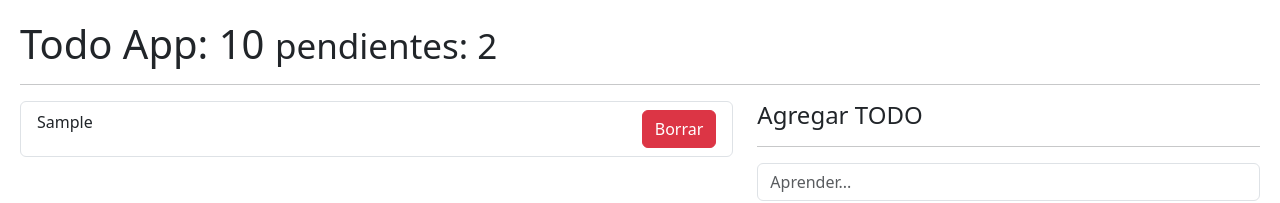
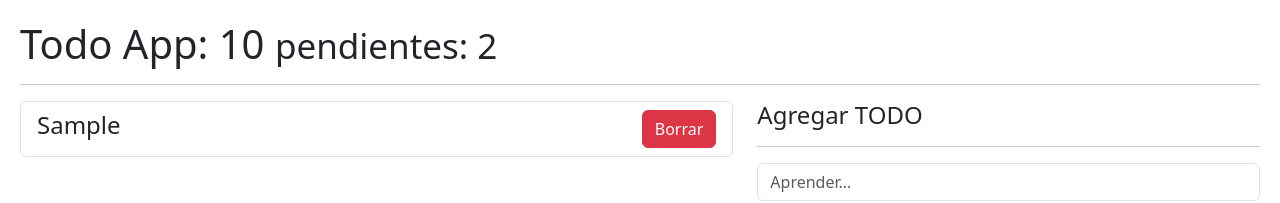
Before and after one commit to NachoBasilio/To-Do-List-Reducer, a React (Vite) app: page / in a window 1280 px wide. Both pictures are taken after typing "Sample" into the empty fields and a click on the button "Agregar". Shown: the top 203 px of the page. Built offline with nearby package versions, Linux system fonts and the light colour scheme.

Commit message:
Delete y toggle completado

```diff
--- a/src/components/TodoApp.jsx
+++ b/src/components/TodoApp.jsx
@@ -25,6 +25,24 @@ export default function TodoApp() {
         dispatch(action)
     }
 
+    const handlerDelete = (todoId) => {
+        const action = {
+            type: "delete Todo",
+            payload: todoId
+        }
+
+        dispatch(action)
+    }
+
+    const handleDoubleClick = (todoId) => {
+        const action = {
+            type: "toggle Todo",
+            payload: todoId
+        }
+
+        dispatch(action)
+    }
+
   return (
     <>
         <h1>
@@ -34,7 +52,7 @@ export default function TodoApp() {
 
         <div className="row">
             <div className="col-7">
-                <TodoList todos={todos} />
+                <TodoList todos={todos} handleDoubleClick={handleDoubleClick} handlerDelete={handlerDelete} />
             </div>
             <div className="col-5">
                 <h4>Agregar TODO</h4>
--- a/src/components/TodoItem.jsx
+++ b/src/components/TodoItem.jsx
@@ -1,11 +1,26 @@
 import PropTypes from 'prop-types';
 
-export default function TodoItem({todo}) {
+export default function TodoItem({todo, handlerDelete, handleDoubleClick}) {
+
   return (
     <>
-        <li  className="list-group-item d-flex justify-content-between">
-            <span className="aling-self-center">{todo.desc}</span>
-            <button className="btn btn-danger">
+        <li  className="list-group-item d-flex justify-content-between ">
+            {
+                todo.done
+                ? <span className="text-decoration-line-through align-self-center h4" onDoubleClick={
+                    () => handleDoubleClick(todo.id)
+                }>
+                    {todo.desc}
+                </span>
+                : <span className='align-self-center h4' onDoubleClick={
+                    () => handleDoubleClick(todo.id)
+                }>
+                    {todo.desc}
+                </span>
+            }
+            <button className="btn btn-danger" onClick={
+                () => handlerDelete(todo.id)
+            }>
                 Borrar
             </button>
         </li>
@@ -14,5 +29,7 @@ export default function TodoItem({todo}) {
 }
 
 TodoItem.propTypes = {
-    todo: PropTypes.object.isRequired
+    todo: PropTypes.object.isRequired,
+    handlerDelete: PropTypes.func.isRequired,
+    handleDoubleClick: PropTypes.func.isRequired
 }
--- a/src/components/TodoList.jsx
+++ b/src/components/TodoList.jsx
@@ -1,12 +1,12 @@
 import PropTypes from 'prop-types';
 import TodoItem from './TodoItem';
 
-export default function TodoList({todos}) {
+export default function TodoList({todos, handlerDelete, handleDoubleClick}) {
   return (
-    <ul className="list-group">
+    <ul className="list-group" >
         {
             todos.map( todo => (
-                <TodoItem key={todo.id} todo={todo} />
+                <TodoItem key={todo.id} todo={todo} handlerDelete={handlerDelete} handleDoubleClick={handleDoubleClick}/>
             ))
         }
     </ul>
@@ -14,5 +14,7 @@ export default function TodoList({todos}) {
 }
 
 TodoList.propTypes = {
-    todos: PropTypes.array.isRequired
+    todos: PropTypes.array.isRequired,
+    handlerDelete: PropTypes.func.isRequired,
+    handleDoubleClick: PropTypes.func.isRequired
 }
--- a/src/todoReducer.js
+++ b/src/todoReducer.js
@@ -5,7 +5,14 @@ const todoReducer = (state = [], action) => {
     switch (action.type) {
         case "add Todo":
             return [...state, action.payload];
-
+        case "delete Todo":
+            return state.filter((todo) => todo.id !== action.payload);
+        case "toggle Todo":
+            return state.map((todo) =>
+                todo.id === action.payload
+                    ? { ...todo, done: !todo.done }
+                    : todo
+            );
         default:
             return state;
     }
```
